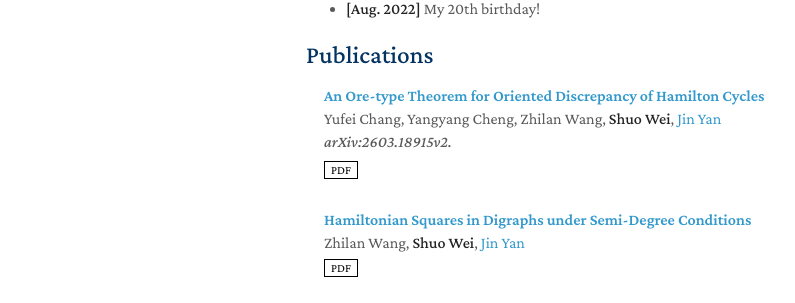
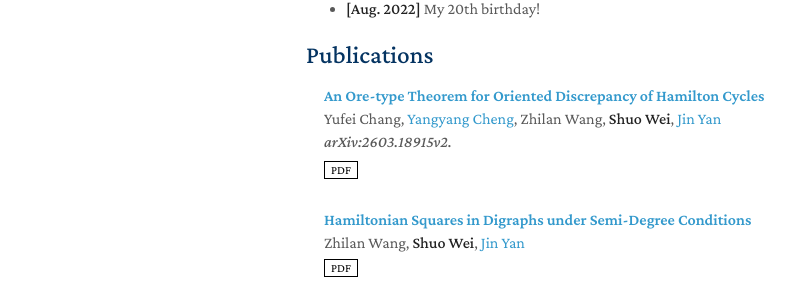
Before and after one commit to goal777/ShuoWei_SDU.github.io, a Jekyll site: the page built from index.md, in a window 1280 px wide. Shown: the part 453-756 px from the top of the page, without its empty margins (164-959 px from the left). Built offline with Jekyll 4.4.1, drawn with Linux system fonts in a browser that asks for light colours; a style sheet for code colours, icons or effects is not loaded; our own code applies the rules of GitHub Pages for plain Markdown files; part of the change alters nothing that is shown.

```diff
--- a/_data/publications.yml
+++ b/_data/publications.yml
@@ -1,6 +1,6 @@
 main:
   - title: An Ore-type Theorem for Oriented Discrepancy of Hamilton Cycles
-    authors: Yufei Chang, Yangyang Cheng, Zhilan Wang, <strong>Shuo Wei</strong>, <a href="https://faculty.sdu.edu.cn/yanjin/zh_CN/index.htm">Jin Yan</a>
+    authors: Yufei Chang, <a href="https://sites.google.com/view/yangyang-cheng/homeYangyang Cheng">Yangyang Cheng</a>, Zhilan Wang, <strong>Shuo Wei</strong>, <a href="https://faculty.sdu.edu.cn/yanjin/zh_CN/index.htm">Jin Yan</a>
     conference_short: arXiv
     conference:  arXiv:2603.18915v2.
     pdf: https://arxiv.org/pdf/2603.18915
```
